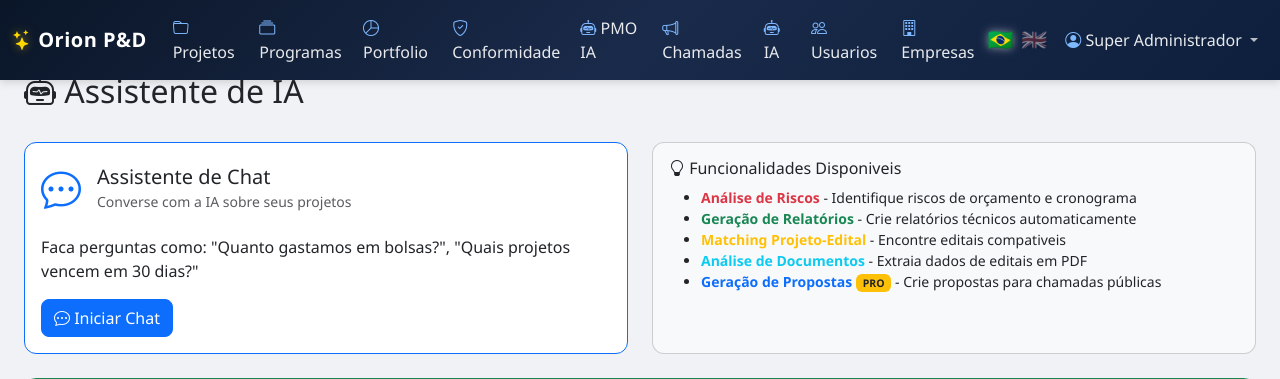
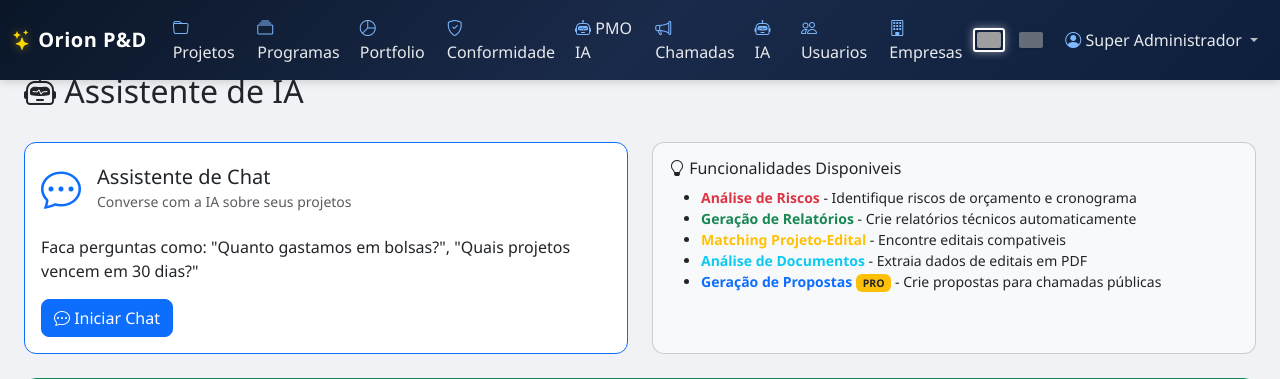
Before and after one commit to eduardotsantos/Python, a Flask app: page /ai in a window 1280 px wide. Shown: the top 379 px of the page. Run offline with Flask 3, Linux system fonts and the light colour scheme; a user stored in the database is signed in; data that the repository does not hold is empty; grey boxes are pictures that could not be loaded.

Commit message:
ui: replace emoji flags with real flag images (Brazil/UK)
Using flagcdn.com for clearer, more visible flag icons.
Updated both navbar and login page selectors.

https://claude.ai/code/session_01PZ1dS4m6XMv9TH7NS5L7mQ

```diff
--- a/rd_project_management/static/css/style.css
+++ b/rd_project_management/static/css/style.css
@@ -286,27 +286,33 @@ body {
 /* Language Selector */
 .language-selector {
     display: flex;
-    gap: 8px;
+    gap: 10px;
+    align-items: center;
 }
 
 .lang-flag {
-    font-size: 1.3rem;
     cursor: pointer;
-    opacity: 0.5;
+    opacity: 0.6;
     transition: all 0.2s;
-    filter: grayscale(50%);
+    padding: 2px;
+    border-radius: 3px;
+    border: 2px solid transparent;
 }
 
 .lang-flag:hover {
-    opacity: 0.8;
+    opacity: 1;
     transform: scale(1.1);
-    filter: grayscale(0%);
 }
 
 .lang-flag.active {
     opacity: 1;
-    filter: grayscale(0%);
-    text-shadow: 0 0 8px rgba(255,255,255,0.5);
+    border-color: #fff;
+    box-shadow: 0 0 8px rgba(255,255,255,0.5);
+}
+
+.lang-flag img {
+    display: block;
+    box-shadow: 0 1px 3px rgba(0,0,0,0.3);
 }
 
 /* Language selector on login page */
@@ -315,13 +321,17 @@ body {
     top: 20px;
     right: 20px;
     display: flex;
-    gap: 10px;
+    gap: 12px;
     z-index: 100;
 }
 
 .login-lang-selector .lang-flag {
-    font-size: 1.8rem;
-    opacity: 0.7;
+    opacity: 0.8;
+}
+
+.login-lang-selector .lang-flag img {
+    width: 32px;
+    height: 22px;
 }
 
 .login-lang-selector .lang-flag:hover,
--- a/rd_project_management/templates/base.html
+++ b/rd_project_management/templates/base.html
@@ -79,8 +79,12 @@
                     <!-- Language Selector -->
                     <li class="nav-item me-2">
                         <div class="language-selector d-flex align-items-center h-100">
-                            <span class="lang-flag" data-lang="pt-BR" title="Português">🇧🇷</span>
-                            <span class="lang-flag" data-lang="en" title="English">🇬🇧</span>
+                            <span class="lang-flag" data-lang="pt-BR" title="Português (Brasil)">
+                                <img src="https://flagcdn.com/w40/br.png" alt="BR" style="width: 24px; height: 16px; border-radius: 2px;">
+                            </span>
+                            <span class="lang-flag" data-lang="en" title="English">
+                                <img src="https://flagcdn.com/w40/gb.png" alt="EN" style="width: 24px; height: 16px; border-radius: 2px;">
+                            </span>
                         </div>
                     </li>
                     <li class="nav-item dropdown">
```
Also changed, not shown: rd_project_management/templates/auth/login.html (+7 -3 lines).
